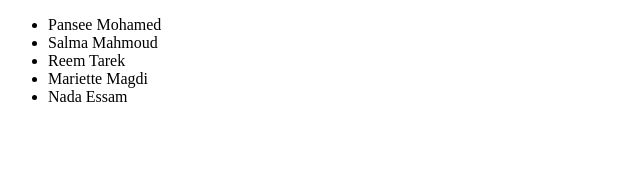
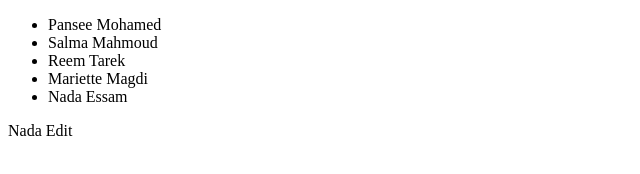
Before and after one commit to PanseeBadry/lab1_VersionControl, a plain HTML site: page index.html in a window 1280 px wide. Shown: the full height of the page, 0-640 px from the left. Drawn offline with Linux system fonts and the light colour scheme.

Commit message:
extra line

```diff
--- a/index.html
+++ b/index.html
@@ -13,5 +13,6 @@
       <li>Mariette Magdi</li>
       <li>Nada Essam</li>
     </ul>
+    <p>Nada Edit</p>
   </body>
 </html>
```
